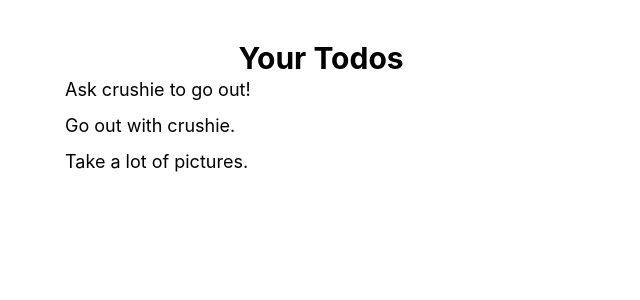
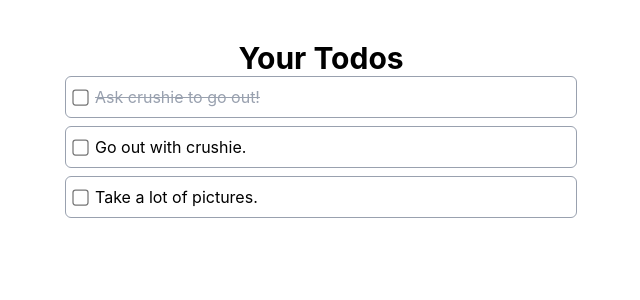
Before and after one commit to maronworks/react-begginer, a React (Vite) app: page / in a window 1280 px wide. Shown: the top 300 px of the page, without its empty margins (319-959 px from the left). Built offline with nearby package versions, Linux system fonts and the light colour scheme.

Commit message:
created TodoItem component

```diff
--- a/src/App.tsx
+++ b/src/App.tsx
@@ -1,3 +1,4 @@
+import TodoItem from "./components/TodoItem"
 import { dummyData } from "./data/todos"
 
 function App() {
@@ -7,9 +8,7 @@ function App() {
 			<div className="max-w-lg mx-auto">
 				<div className="space-y-2">
 					{dummyData.map(todo => (
-						<p key={todo.id} className="text-lg">
-							{todo.title}
-						</p>
+						<TodoItem todo={todo} />
 					))}</div>
 			</div>
 		</main>
--- /dev/null
+++ b/src/components/TodoItem.tsx
@@ -0,0 +1,23 @@
+import type { Todo } from "../types/Todo"
+
+interface TodoItemProps {
+    todo: Todo
+}
+
+function TodoItem({ todo }: TodoItemProps) {
+    return (
+        <div>
+            <label className="flex items-center gap-2 border rounded-md p-2 border-gray-400 bg-white hover:bg-slate-50">
+                <input
+                    type="checkbox"
+                    className="scale-125"
+                />
+                <span className={todo.completed ? "line-through text-gray-400" : ""}>
+                    {todo.title}
+                </span>
+            </label>
+        </div>
+    )
+}
+
+export default TodoItem
--- a/src/data/todos.ts
+++ b/src/data/todos.ts
@@ -4,7 +4,7 @@ export const dummyData: Todo[] = [
     {
         id: 1,
         title: 'Ask crushie to go out!',
-        completed: false,
+        completed: true,
     },
     {
         id: 2,
```
